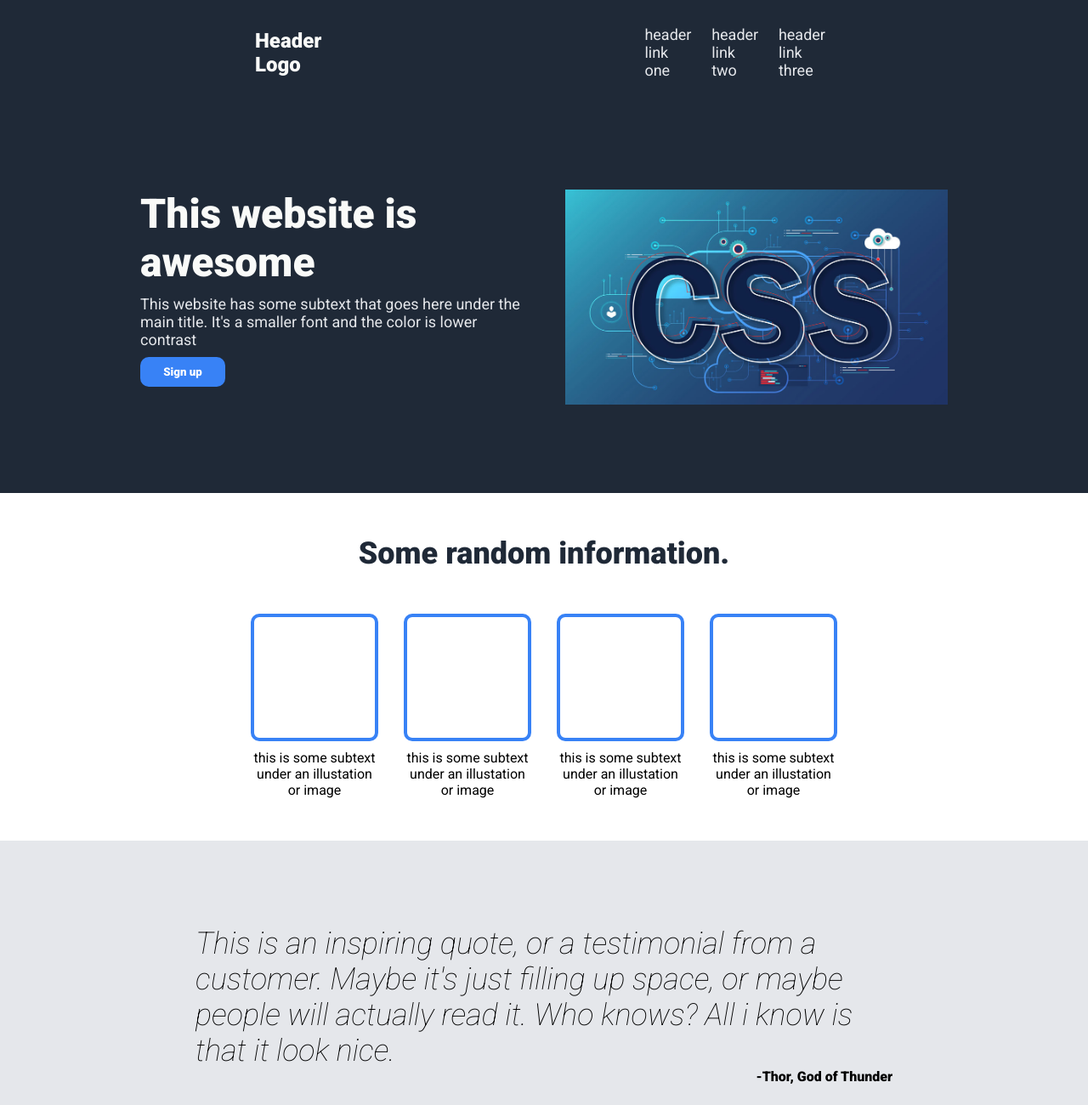
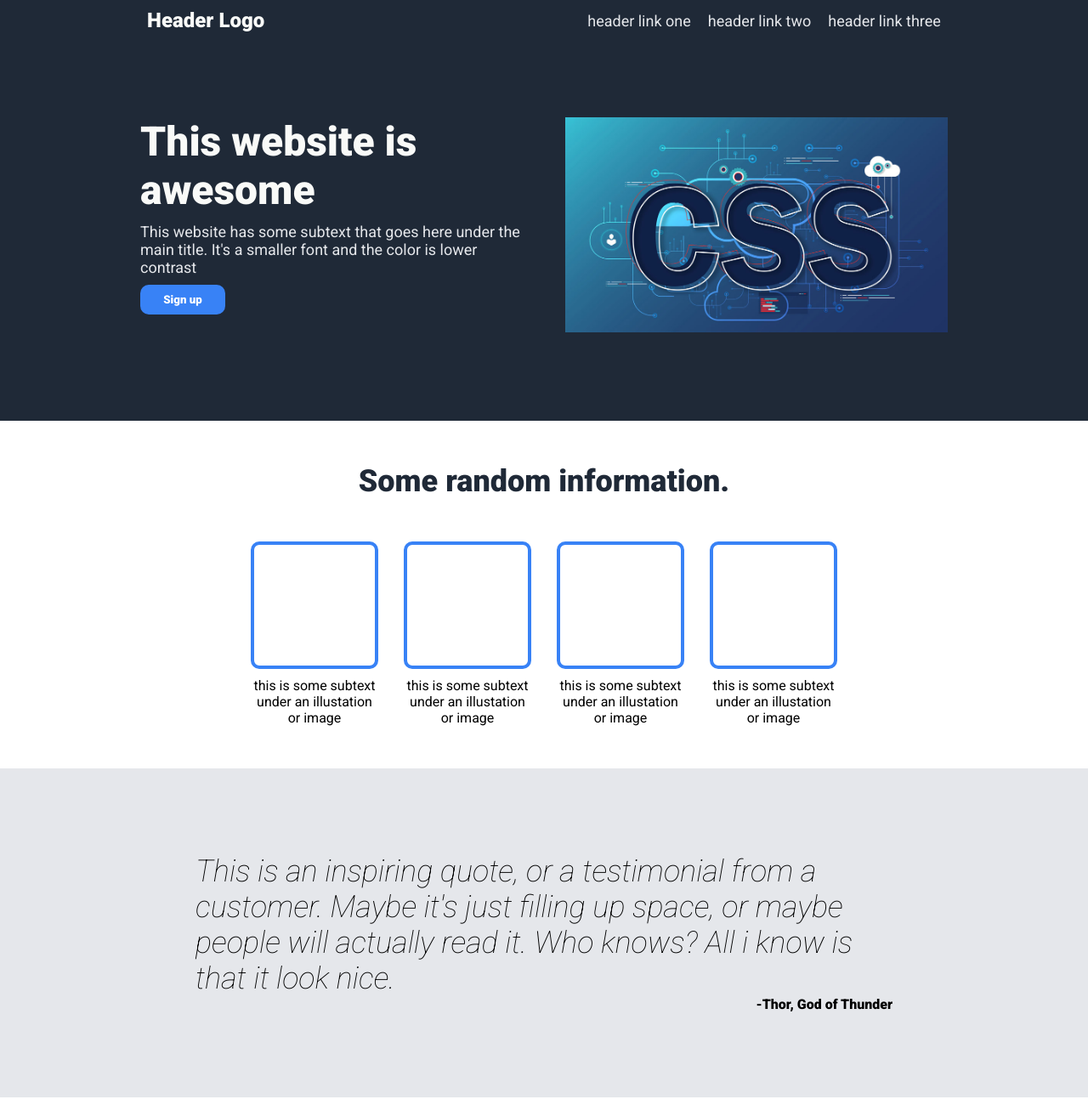
Before and after one commit to Gigorobongo/first-landing-page, a plain HTML site: page index.html in a window 1280 px wide. Shown: the top 1300 px of the page at 85% size. Drawn offline with Linux system fonts and the light colour scheme.

Commit message:
Fixed header wrap

```diff
--- a/style.css
+++ b/style.css
@@ -11,20 +11,22 @@
     color: white;
     justify-content: center;
     align-items: center;
-    padding: 30px 300px 30px 300px;
     gap: 380px;
+    padding-top: 10px;
 }
 
 .header ul {
     list-style: none;
     display: flex;
     gap: 20px;
+    flex-wrap: wrap;
 }
 
 .header-logo {
     font-weight: bold;
     font-size: 24px;
     color: #F9FAF8;
+    flex-wrap: wrap;
 }
 
 .header ul li a {
@@ -114,6 +116,7 @@ h1 {
     flex-direction: column;
     align-items: center;
     padding: 100px;
+    flex-wrap: wrap;
 
 }
 
@@ -128,6 +131,7 @@ h1 {
 .quote-author {
     align-self: flex-end;
     font-weight: bold;
+    flex-wrap: wrap;
 }
 
 .quote-container {
```
